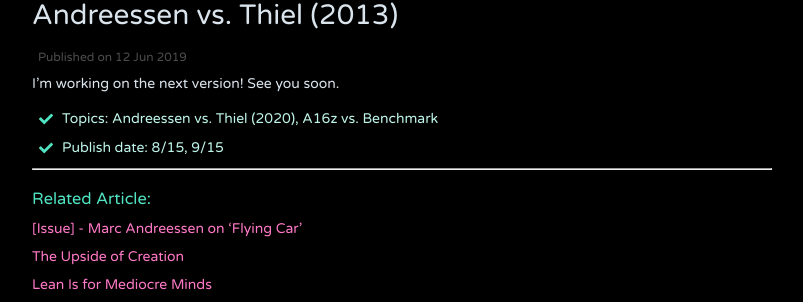
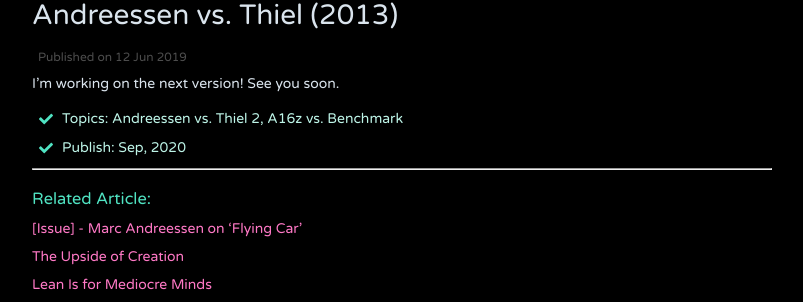
Before and after one commit to jithendrabsy/thoughts, a Jekyll site: the page built from _posts/2019-06-12-games2.md, in a window 1280 px wide. Shown: the part 176-478 px from the top of the page, without its empty margins (238-1041 px from the left). Built offline with Jekyll 4.4.1, drawn with Linux system fonts in a browser that asks for light colours; nearby versions of some CDN libraries.

Commit message:
Update Lines

```diff
--- a/_posts/2019-06-12-games2.md
+++ b/_posts/2019-06-12-games2.md
@@ -7,8 +7,8 @@
 
 I'm working on the next version! See you soon.
 
-- Topics: Andreessen vs. Thiel (2020), A16z vs. Benchmark
-- Publish date: 8/15, 9/15
+- Topics: Andreessen vs. Thiel 2, A16z vs. Benchmark
+- Publish: Sep, 2020
 
 ---
 
```
Also changed, not shown: _posts/2020-10-01-master-computer.md (added, +12 -0 lines).
